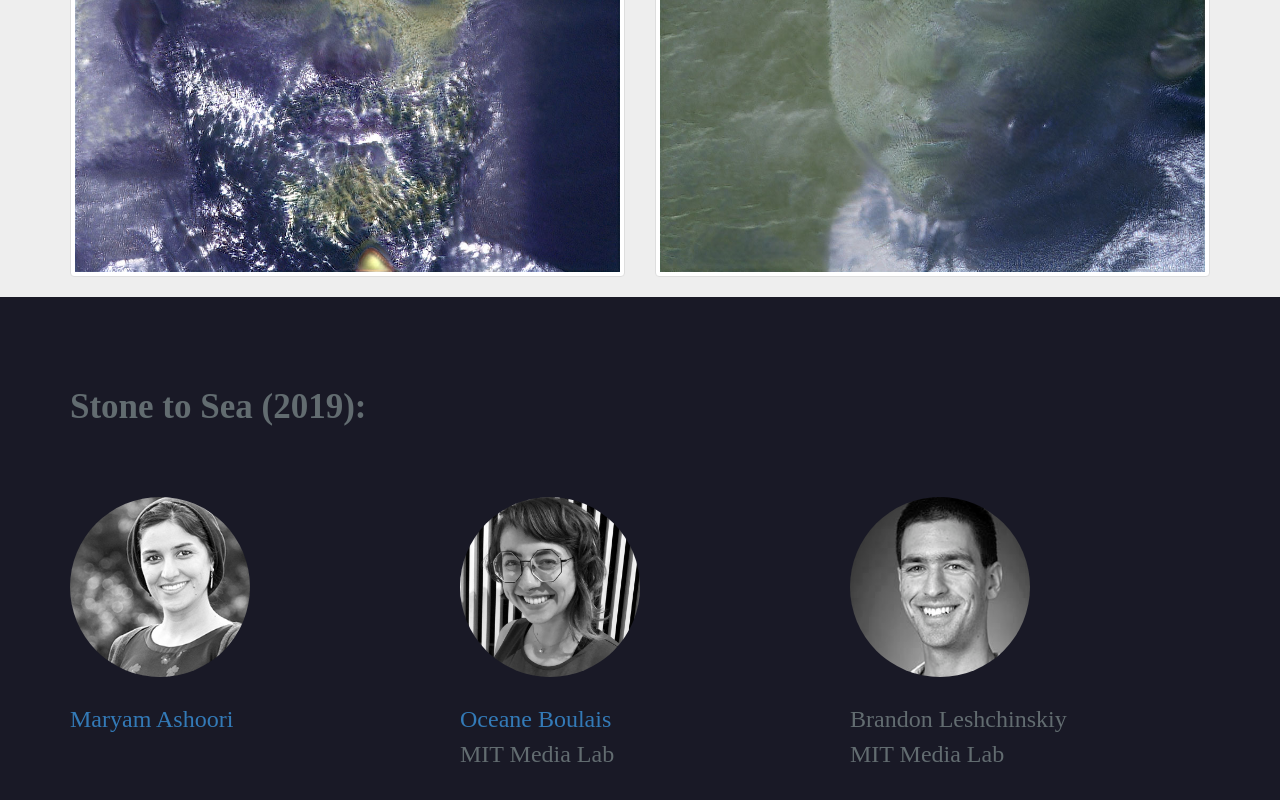
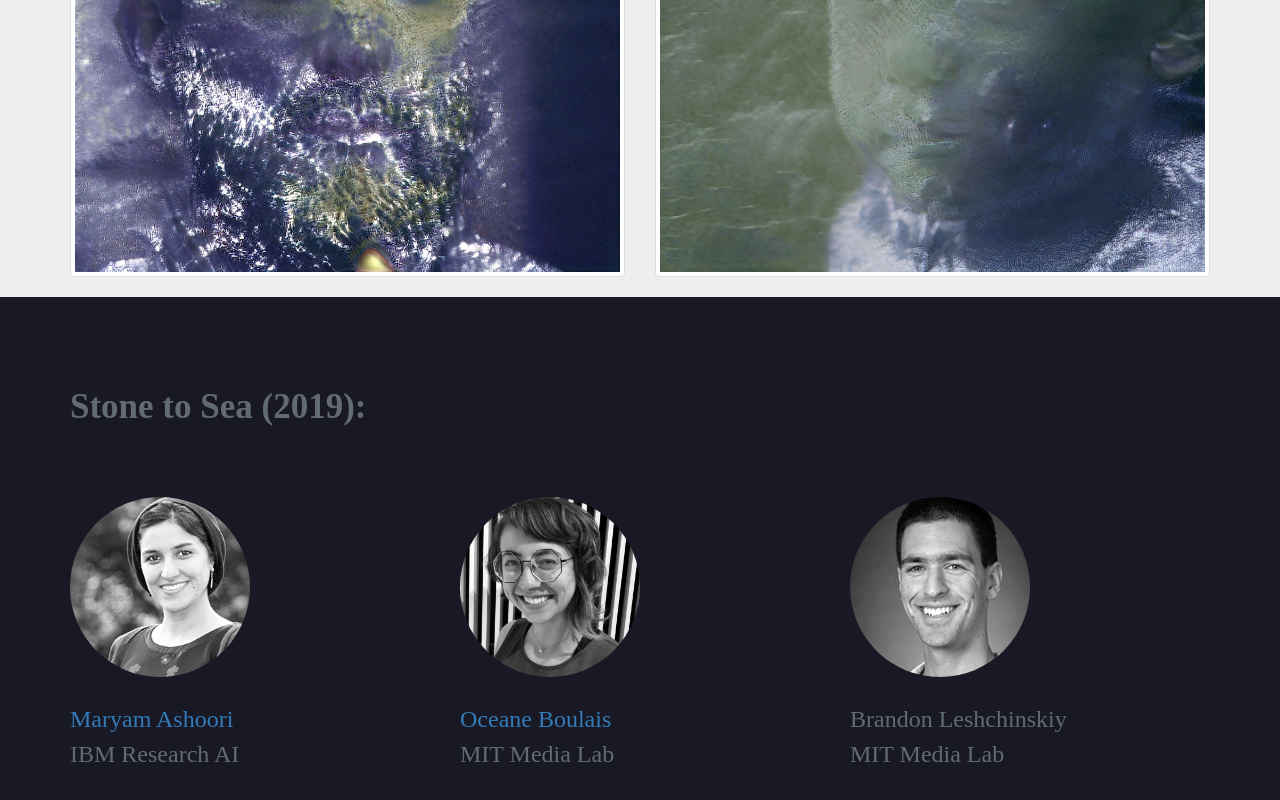
Before and after one commit to stonetosea/stonetosea.github.io, a plain HTML site: page index.html in a window 1280 px wide. Shown: the part 4423-5223 px from the top of the page. Drawn offline with nearby package versions, Linux system fonts and the light colour scheme; a web font is replaced by a local one.

Commit message:
fixed affiliation

```diff
--- a/index.html
+++ b/index.html
@@ -157,7 +157,7 @@
         <div class="row">
             <div class="col-md-4">
                 <a href="http://maryam.ashoori.org" class="ratio img-responsive img-circle" style="background-image: url(images/m.jpg);"></a>
-                <p class="brighttitle opensource toppadding15" style="text-align: left;"> <a href="http://maryam.ashoori.org">Maryam Ashoori</a><br></p>
+                <p class="brighttitle opensource toppadding15" style="text-align: left;"> <a href="http://maryam.ashoori.org">Maryam Ashoori</a><br>IBM Research AI</p>
             </div>
              <div class="col-md-4">
                 <a href="https://boulais.io" class="ratio img-responsive img-circle" style="background-image: url(images/o.jpg);"></a>
```
Also changed, not shown: DCO1.1.txt (added), 1 other file.
